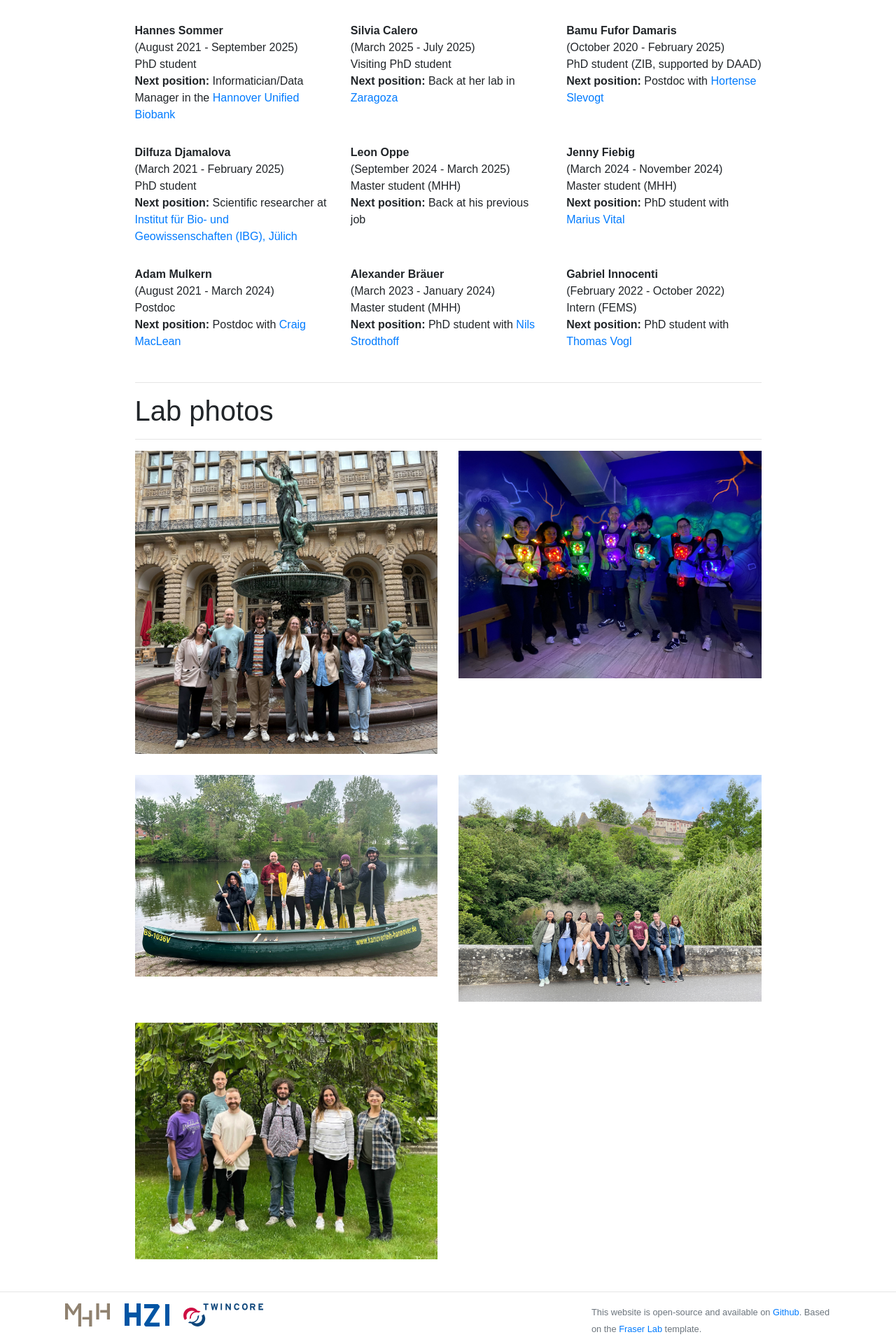
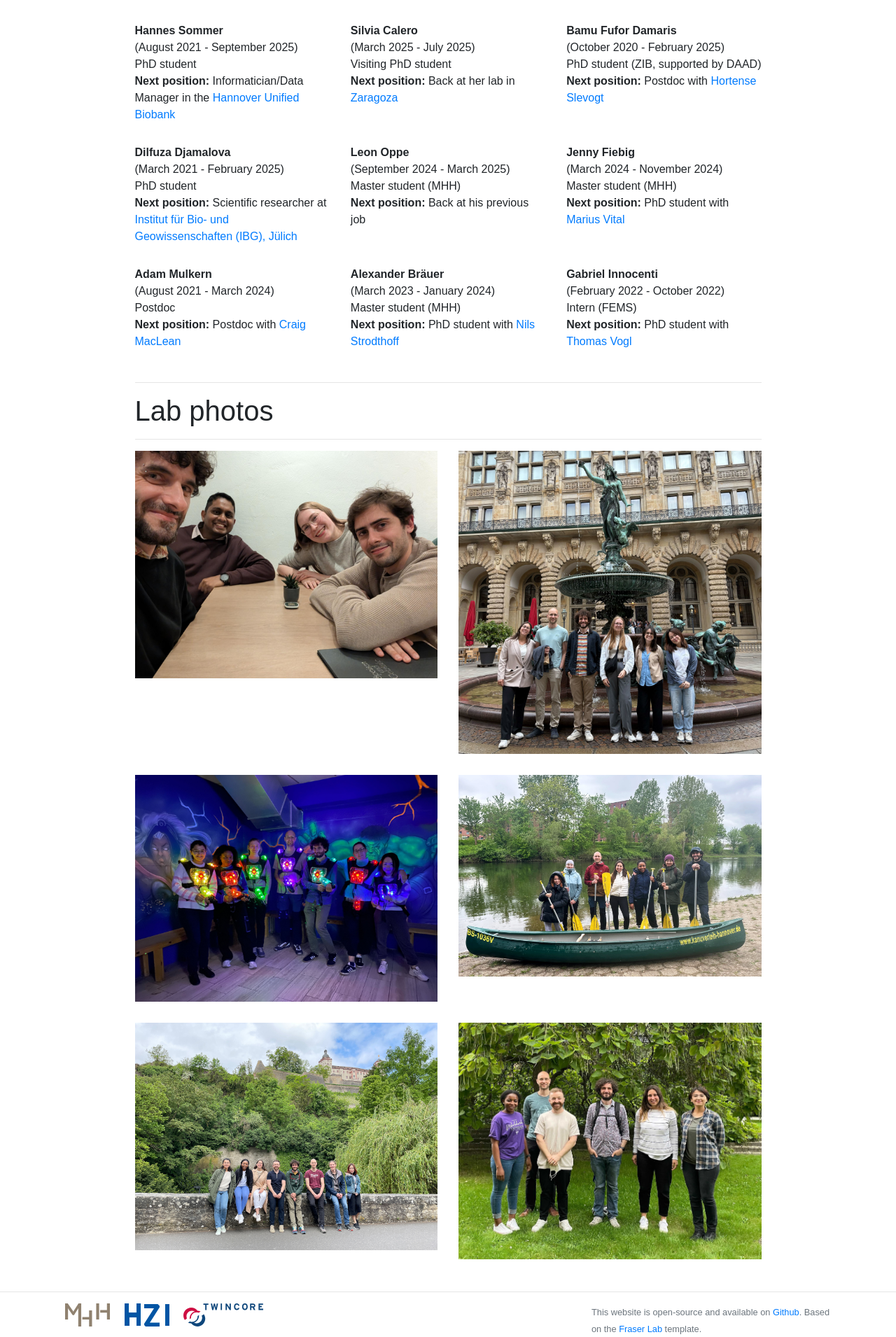
Before and after one commit to microbial-pangenomes-lab/microbial-pangenomes-lab.github.io, a Jekyll site: the page built from members/index.html, in a window 1280 px wide. Shown: the part 1166-3076 px from the top of the page at 70% size. Built offline with Jekyll 4.4.1, drawn with Linux system fonts in a browser that asks for light colours; comment, search, counter and statistics services are not loaded.

Commit message:
New group photo

```diff
--- a/members/index.html
+++ b/members/index.html
@@ -66,6 +66,9 @@
 <hr>
 <div class="row">
     <div style="padding-bottom: 30px" class="col-md-6">
+        <img class="img-fluid" src="{{ site.url }}/static/img/news/20261111_group.jpg" alt="A picture with all the members of the lab (2026)">
+    </div>
+    <div style="padding-bottom: 30px" class="col-md-6">
         <img class="img-fluid" src="{{ site.url }}/static/img/news/20250605_group.jpg" alt="A picture with all the members of the lab (2025)">
     </div>
     <div style="padding-bottom: 30px" class="col-md-6">
```
Also changed, not shown: static/img/news/20261111_group.jpg (added).
